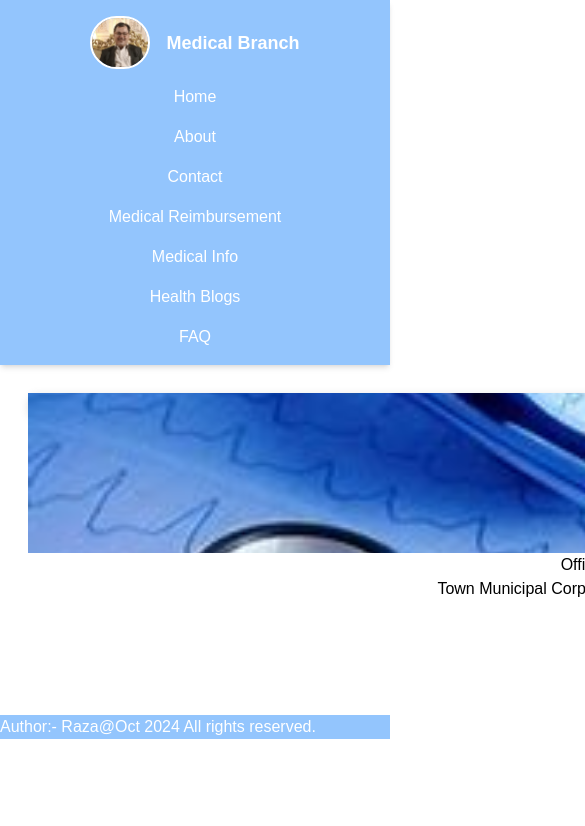
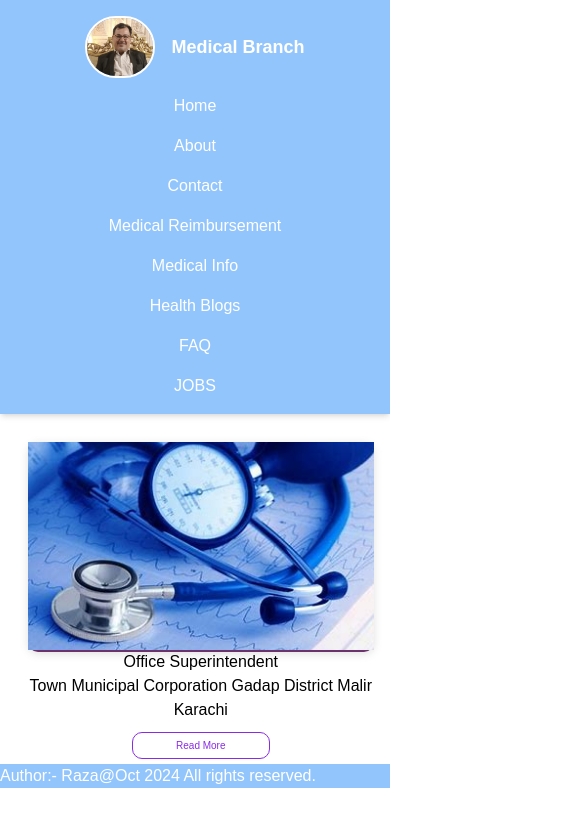
Before and after one commit to Raza1974/medical-Id, a Next.js app: page / in a window 390 px wide. Shown: the top 826 px of the page, 585 px wide, since content can reach past the window. Built offline with nearby package versions, Linux system fonts and the light colour scheme.

Commit message:
first commit

```diff
--- a/src/app/components/header.tsx
+++ b/src/app/components/header.tsx
@@ -8,7 +8,7 @@ export default function Header() {
           <img
             src="/image/profile2.jpg"
             alt="Profile Pic"
-            width={60}
+            width={70}
             className="border-2 border-white rounded-full sm:w-20"
           />
           <h1 className="text-lg sm:text-2xl font-bold">Medical Branch</h1>
@@ -50,6 +50,11 @@ export default function Header() {
                 FAQ
               </Link>
             </li>
+            <li>
+              <Link href="/jobs" className="transition duration-300 hover:text-yellow-300" aria-label="Jobs">
+                JOBS
+              </Link>
+            </li>
           </ul>
         </nav>
       </div>
--- a/src/app/globals.css
+++ b/src/app/globals.css
@@ -120,7 +120,7 @@
   }
 
   .childContainerInformation {
-    width: 250px;
+    width: 400px;
     height: 330px;
     background-color: white;
     border-radius: 20px;
@@ -132,8 +132,8 @@
 
 
   .imageContainerInformation {
-    width: 570%;
-    height: 25px;
+    width: 330%;
+    height:210px;
     background-color: rgb(107, 50, 107);
     border-radius: 10px;
     box-shadow: rgba(99, 99, 99, 0.2) 0px 2px 8px 0px;
@@ -163,13 +163,23 @@
 
   @media only screen and (max-width: 599px) {
     .childContainer {
+      width: 90%;
+    }
+  .childContainerInformation {
+    width: 105px;
+  }
+    .imageContainerInformation {
+    width: 540%;
+  }}
+  @media only screen and (max-width: 450px) {
+    .childContainer {
       width: 60%;
     }
-  }
-
-  @media only screen and (max-width: 450px) {
-    .childContainer {
-      width: 100%;
+    .childContainerInformation {
+      width:100px;
+    }
+      .imageContainerInformation {
+      width: 540%;
     }
   }
 
--- a/src/app/medical-info/page.tsx
+++ b/src/app/medical-info/page.tsx
@@ -1,26 +1,26 @@
 import Link from 'next/link'; // Ensure you're importing the Link component
 
 
-export default function Medical() {
+export default function Home() {
   return (
-    <div className="flex flex-col min-h-screen bg-gradient-to-r from-green-400 via-blue-500 to-purple-600 ">
 
-    Medical Brach  Gadap Town Municipal Corporatior
+    <div className="mb-4 text-center childContainerInformation bounce-in-right ">
 
-    <div className="mb-4 text-center childContainer bounce-in-right">
-          <div className="imageContainerinformation">
+
+      <div className="imageContainerInformation">
             <img
               src="/image/medical branch.jpg"
               alt="Heart Health"
-              className="object-cover w-full h-40"
+              className="object-cover w-full h-52"
             />
-          </div>
-          <h2 className="text-xl font-semibold title">Serve Pepoles</h2>
-          <p className="description">
-           We are Serving Pepole of live in the vicinity of  Gadap Town Municipal Corporation Distrist Malir Karachi
-          </p>
+            <p> Office Superintendent </p>
+      <h1> Town Municipal Corporation Gadap  District Malir Karachi  </h1>
+
+
+
+
           <Link href="/blogs/health-1">
-            <button className="px-4 py-2 text-white transition bg-blue-500 rounded readMore hover:bg-blue-600">
+            <button className="px-1 py-1 text-white transition bg-blue-500 rounded readMore hover:bg-blue-600">
               Read More
             </button>
           </Link>
@@ -28,4 +28,6 @@ export default function Medical() {
 
     </div>
   );
-}
+
+
+  }
--- a/src/app/medical/page.tsx
+++ b/src/app/medical/page.tsx
@@ -4,7 +4,11 @@ import DataEntryTable from "../components/DataEntryTable"; // Replace with the c
 export default function Medical() {
   return (
     <div className="flex flex-col min-h-screen bg-gradient-to-r from-green-400 via-blue-500 to-purple-600">
+      <div className="flex flex-row justify-between items-center">
 
+            <p> Office Superintendent </p>
+      <h1> Town Municipal Corporation Gadap  District Malir Karachi  </h1>
+    </div>
       {/* Main Content - Data Entry Table */}
       <main className="flex-grow">
         <DataEntryTable />
--- a/src/app/page.tsx
+++ b/src/app/page.tsx
@@ -1,9 +1,8 @@
+import Link from 'next/link'; // Ensure you're importing the Link component
 
 
 export default function Home() {
   return (
-
-
 
     <div className="mb-4 text-center childContainerInformation bounce-in-right ">
 
@@ -12,12 +11,23 @@ export default function Home() {
             <img
               src="/image/medical.jpg"
               alt="Heart Health"
-              className="object-cover w-full h-40"
+              className="object-cover w-full h-52"
             />
             <p> Office Superintendent </p>
       <h1> Town Municipal Corporation Gadap  District Malir Karachi  </h1>
 
-          </div>
+
+
+
+          <Link href="/blogs/health-1">
+            <button className="px-1 py-1 text-white transition bg-blue-500 rounded readMore hover:bg-blue-600">
+              Read More
+            </button>
+          </Link>
+        </div>
+
     </div>
   );
-}
+
+
+  }
```
Also changed, not shown: public/image/jobs/page.tsx (deleted, +0 -19 lines), public/image/Employee med.jpg (added), public/image/Health Reimbursement.jpg (added).
